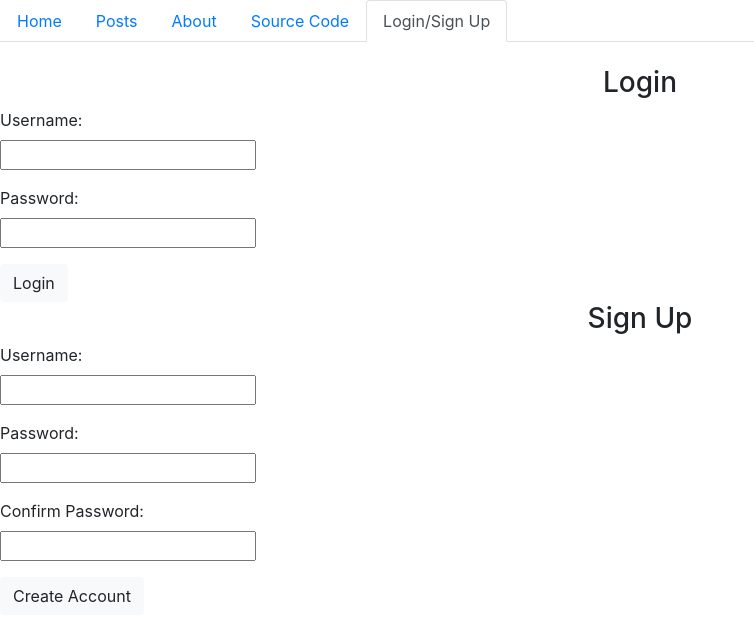
After one commit to hd1867/CommunityProject, a Flask app: page /login in a window 1280 px wide. The commit adds this page. Shown: the top 642 px of the page, without its empty margins (0-754 px from the left). Run offline with Flask 2, Linux system fonts and the light colour scheme; some libraries are stand-ins or nearby versions.

Commit message:
Added Bootstrap

```diff
--- a/app.py
+++ b/app.py
@@ -1,14 +1,54 @@
-from flask import Flask, render_template
+import os
+from datetime import timedelta
+
+from flask import Flask, render_template, request, redirect, flash, url_for, session
 from flask_bootstrap import Bootstrap
 
+from utils import databaseUtils
 
 app = Flask(__name__)
+app.secret_key = os.urandom(16)
 Bootstrap(app)
+
 
 @app.route('/')
 def root():
     return render_template("home.html")
 
 
+@app.route('/login')
+def posts():
+    return render_template("login.html")
+
+
+@app.route("/auth", methods=["POST"])
+def auth():
+    if "submit" not in request.form or "user" not in request.form or "pwd" not in request.form:
+        flash("At least one form input was incorrect")
+        return redirect(url_for('login'))
+
+    if request.form['submit'] == 'Login':
+        user = databaseUtils.authenticate(request.form['user'], request.form['pwd'])
+        if user:
+            session['user'] = str(user)
+            session.permanent = True
+            app.permanent_session_lifetime = timedelta(minutes=30)
+            return redirect(url_for('root'))
+        else:
+            flash('Incorrect username or password')
+            return redirect(url_for('login'))
+    else:
+        success = databaseUtils.create_user(request.form['user'], request.form['pwd'])
+        if (success):
+            session['user'] = str(success)
+            session.permanent = True
+            app.permanent_session_lifetime = timedelta(minutes=30)
+            return redirect(url_for('root'))
+        else:
+            flash('This username already exists!')
+            return redirect(url_for('login'))
+
+
+
 if __name__ == '__main__':
     app.run()
--- a/templates/base.html
+++ b/templates/base.html
@@ -18,7 +18,7 @@
         <div id="wrapper">
             <ul class="nav nav-tabs" role="tablist">
                 <li class="nav-item"><a id="home-link" class="nav-link" href="/">Home</a></li>
-                <li class="nav-item"><a id="single-link" class="nav-link" href="/single">Play</a></li>
+                <li class="nav-item"><a id="single-link" class="nav-link" href="/posts">Posts</a></li>
                 <li class="nav-item"><a id="about-link" class="nav-link" href="/about">About</a></li>
                 <li class="nav-item"><a id="about-link" class="nav-link" href="https://github.com/MRuvinshteyn/legendary-potato" target="_blank">Source Code</a></li>
 <!--                <li class="nav-item"><a id="multi-link" class="nav-link" href="/multi">Multiplayer</a></li>-->
--- /dev/null
+++ b/templates/login.html
@@ -0,0 +1,59 @@
+{% extends "base.html" %}
+
+{% block active_link %}login-link{% endblock %}
+
+{% block body %}
+<div class="form-holder">
+    <div class="form-cell">
+        <h3 class="text-center">Login</h3>
+        <form action="/auth" method="POST">
+            <div class="form-group">
+                <label for="user">Username:</label><br>
+                <input required type="text" name="user" id="user">
+            </div>
+            <div class="form-group">
+                <label for="pwd">Password:</label><br>
+                <input required type="password" name="pwd" id="pwd">
+            </div>
+            <input type="submit" class="btn btn-light" name="submit" value="Login">
+        </form>
+    </div>
+
+    <div class="form-cell">
+        <h3 class="text-center">Sign Up</h3>
+        <form action="/auth" method="POST">
+            <div class="form-group">
+                <label for="user2">Username:</label><br>
+                <input required type="text" name="user" id="user2">
+            </div>
+            <div class="form-group">
+                <label for="pwd2">Password:</label><br>
+                <input required type="password" name="pwd" id="pwd2" onkeyup="checkPassword()">
+            </div>
+            <div class="form-group">
+                <label for="cpwd2">Confirm Password:</label><br>
+                <input required type="password" name="cpwd" id="cpwd2" onkeyup="checkPassword()"> <span id="warning" style="color: red;"></span>
+            </div>
+            <input type="submit" id="createSubmit" class="btn btn-light" name="submit" value="Create Account">
+        </form>
+    </div>
+</div>
+{% endblock %}
+
+{% block js %}
+
+<script type="text/javascript">
+    function checkPassword() {
+        let pass = document.getElementById("pwd2");
+        let confirm = document.getElementById("cpwd2");
+        if (pass.value !== confirm.value) {
+            document.getElementById("warning").innerHTML = "Passwords don't match!";
+            document.getElementById("createSubmit").disabled = true;
+        } else {
+            document.getElementById("warning").innerHTML = "";
+            document.getElementById("createSubmit").disabled = false;
+        }
+    }
+</script>
+
+{% endblock %}
```
